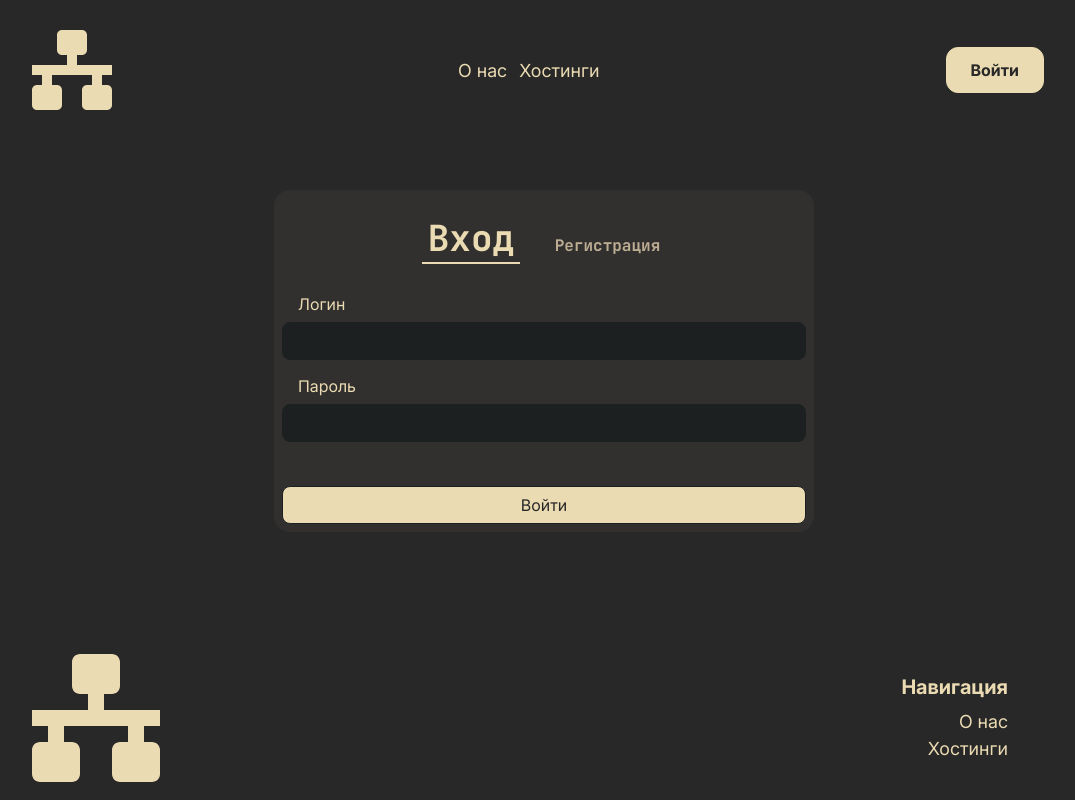
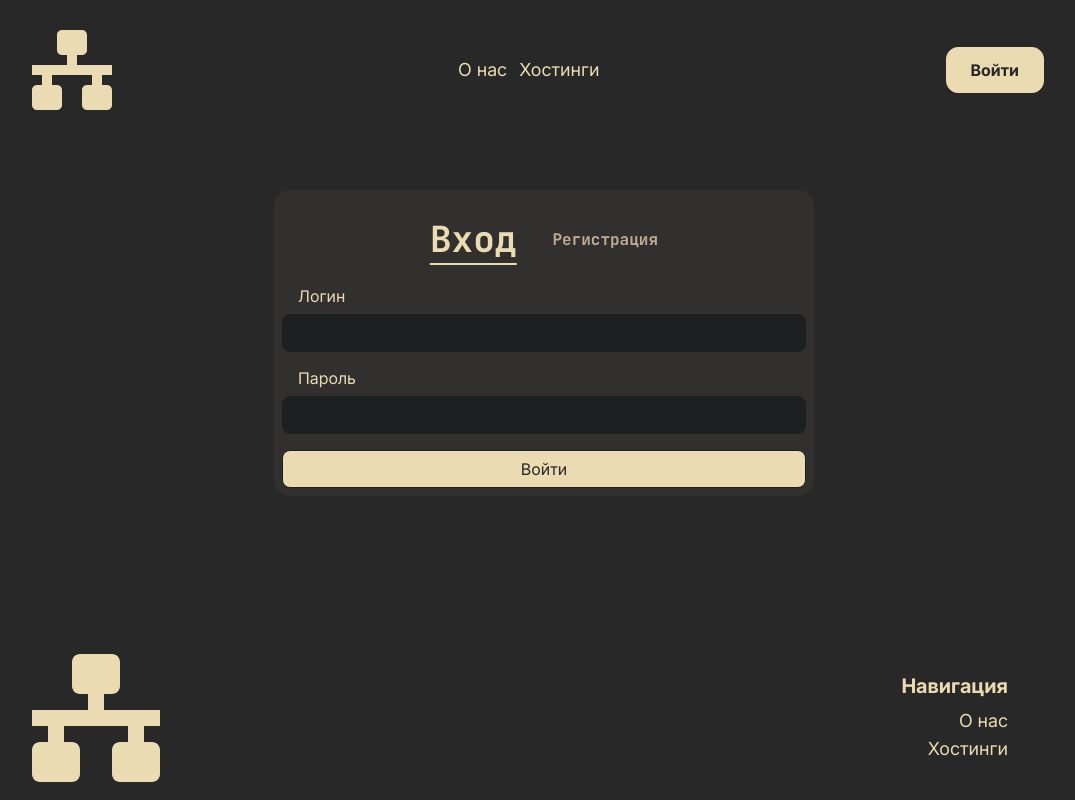
Before and after one commit to mssngtxtrs/course, a PHP site: page /auth in a window 1280 px wide. Shown: the whole page, without its empty margins (96-1171 px from the left). Run offline with PHP 8.4, Linux system fonts and the light colour scheme; data that the repository does not hold is empty.

Commit message:
Improved styling and auth forms

```diff
--- a/media/css/style.css
+++ b/media/css/style.css
@@ -193,7 +193,7 @@ footer nav {
     align-items: end;
 }
 
-header a.auth {
+header .account-nav {
     margin-right: 12px;
 }
 
@@ -254,7 +254,7 @@ p {
 }
 
 a {
-    transition: color 0.3s;
+    transition: color .3s;
 }
 
 a.button,
@@ -263,7 +263,7 @@ button.button {
     padding: var(--button-padding);
     text-decoration: none;
     border-radius: var(--radius-level1);
-    transition: background-color 0.3s;
+    transition: background-color .3s;
     background: var(--background-raise);
     color: var(--foreground);
     border: 1px solid var(--background-raise);
@@ -272,14 +272,14 @@ button.button {
 }
 
 a.button:hover,
-b.button:hover {
+button.button:hover {
     background: var(--background-raise2);
     border-color: var(--background-raise2);
     color: var(--foreground);
 }
 
 a.button:active,
-b.button:active {
+button.button:active {
     background: var(--background-lower);
     border-color: var(--background-lower);
     color: var(--foreground);
@@ -329,13 +329,37 @@ button.button.urgent:active {
 a.header-nav-link:hover,
 a.footer-nav-link:hover {
     color: var(--foreground-raise);
-    text-decoration: underline;
 }
 
 a.header-nav-link:active,
 a.footer-nav-link:active {
     color: var(--foreground-lower);
-    text-decoration: underline;
+}
+
+a.header-nav-link::after,
+a.footer-nav-link::after {
+    content: '';
+    display: block;
+    position: relative;
+    left: 50%;
+    width: 0;
+    height: 1px;
+    transition: width .3s, left .3s, background-color .3s;
+    transform: translateX(-50%);
+    z-index: 1;
+    background: var(--foreground);
+}
+
+a.header-nav-link:hover::after,
+a.footer-nav-link:hover::after {
+    width: 100%;
+    background: var(--foreground-raise);
+}
+
+a.header-nav-link:active::after,
+a.footer-nav-link:active::after {
+    width: 100%;
+    background: var(--foreground-lower);
 }
 
 
@@ -459,7 +483,7 @@ a.footer-nav-link:active {
     width: 100%;
     display: flex;
     justify-content: space-between;
-    align-items: center;
+    align-items: start;
 }
 
 #auth .input {
@@ -473,7 +497,7 @@ a.footer-nav-link:active {
 }
 
 #auth form label {
-    margin: 16px 0 8px 16px;
+    margin: 8px 0 8px 16px;
 }
 
 #auth input {
@@ -516,8 +540,6 @@ a.footer-nav-link:active {
 #auth #reg .row:last-of-type .input {
     flex-direction: row;
     align-items: center;
-    /* margin: 10px 0 10px 0; */
-    margin-top: 10px;
 }
 
 #auth #reg .row:last-of-type label {
@@ -547,7 +569,7 @@ a.footer-nav-link:active {
 }
 
 #auth input[type="submit"] {
-    margin-top: calc(20px + 16px + 8px);
+    margin-top: calc(8px);
     width: 100%;
     background: var(--foreground);
     color: var(--background);
@@ -561,21 +583,19 @@ a.footer-nav-link:active {
     background: var(--foreground-lower);
 }
 
+#auth span {
+    color: var(--destructive);
+    margin: 8px 16px 0 16px;
+}
+
 #auth .auth-switcher {
+    display: flex;
     width: fit-content;
     margin: 0 auto;
     padding-top: 24px;
     padding-bottom: 4px;
     height: calc(80px - 24px - 4px);
-}
-
-#auth .auth-switcher .button-wrap {
-    display: inline-block;
-    margin-left: 24px;
-}
-
-#auth .auth-switcher .button-wrap:first-child {
-    margin-left: 0;
+    gap: 24px;
 }
 
 #auth .auth-switcher button {
@@ -585,9 +605,7 @@ a.footer-nav-link:active {
     font-family: "JetBrains Mono", "Courier New", Courier, monospace;
     font-size: var(--font-size-subheadings);
     font-weight: 700;
-    padding-top: 14.5px;
-    padding-bottom: 14.5px;
-    margin-bottom: 2px;
+    height: 100%;
     transition:
         font-size .3s,
         padding .3s;
@@ -595,17 +613,38 @@ a.footer-nav-link:active {
 
 #auth .auth-switcher button:hover {
     color: var(--foreground-lower);
-    padding-top: calc(14.5px / 2);
-    padding-bottom: calc(14.5px / 2);
     font-size: calc(var(--font-size-subheadings) + (var(--font-size-heading2) - var(--font-size-subheadings)) / 2);
 }
 
 #auth .auth-switcher button.opened {
     color: var(--foreground);
     font-size: var(--font-size-heading2);
-    border-bottom: 2px solid var(--foreground);
-    padding-top: 0;
-    padding-bottom: 0;
+}
+
+#auth .auth-switcher button::after {
+    content: '';
+    display: block;
+    position: relative;
+    left: 50%;
+    width: 0;
+    height: 2px;
+    transition: width .3s, left .3s;
+    transform: translateX(-50%);
+    z-index: 1;
+    background: var(--foreground-lower2);
+}
+
+#auth .auth-switcher button.opened::after,
+#auth .auth-switcher button:hover::after {
+    width: 100%;
+}
+
+#auth .auth-switcher button:hover::after {
+    background: var(--foreground-lower);
+}
+
+#auth .auth-switcher button.opened::after {
+    background: var(--foreground);
 }
 
 
--- a/media/js/auth.js
+++ b/media/js/auth.js
@@ -1,5 +1,19 @@
+function checkPasswords() {
+    const pass = document.getElementById('password');
+    const confirm = document.getElementById('confirm');
+
+    if (pass.value !== confirm.value) {
+        confirm.setCustomValidity('Пароли не совпадают');
+    } else {
+        confirm.setCustomValidity('');
+    }
+}
+
+
+
 const buttons = document.querySelectorAll('.auth-switcher button');
 const forms = document.querySelectorAll('.forms form');
+const inputs = document.querySelectorAll('form input');
 
 buttons.forEach(btn => {
     btn.addEventListener('click', () => {
@@ -13,5 +27,16 @@ buttons.forEach(btn => {
     });
 });
 
+inputs.forEach(input => {
+    input.addEventListener('input', () => {
+        const error_span = input.nextElementSibling;
+        if (!input.validity.valid) {
+            error_span.innerHTML = input.getAttribute('title');
+        } else {
+            error_span.innerHTML = '';
+        }
+    });
+});
+
 forms[0].style.display = 'flex';
 buttons[0].classList.add('opened');
--- a/templates/auth.html
+++ b/templates/auth.html
@@ -14,13 +14,27 @@
                 <div class="row">
                     <div class="input">
                         <label for="login">Логин</label>
-                        <input type="text" name="login" required>
+                        <input
+                            type="text"
+                            name="login"
+                            required
+                            title="5–30 символов: латиница, цифры, нижнее подчёркивание"
+                            pattern="^[A-Za-z0-9_]{5,30}$"
+                        >
+                        <span></span>
                     </div>
                 </div>
                 <div class="row">
                     <div class="input">
                         <label for="password">Пароль</label>
-                        <input type="password" name="password" required>
+                        <input
+                            type="password"
+                            name="password"
+                            required
+                            title="8–30 символов. Минимум: 1 цифра, 1 заглавная буква. Только латиница, цифры и '_'"
+                            pattern="^(?=.*[A-Z])(?=.*\d)[A-Za-z0-9_]{8,30}$"
+                        >
+                        <span></span>
                     </div>
                 </div>
                 <input type="submit" class="button urgent" value="Войти">
@@ -30,35 +44,77 @@
                 <div class="row">
                     <div class="input">
                         <label for="name">Имя</label>
-                        <input type="text" name="firstName" required>
+                        <input
+                            type="text"
+                            name="firstName"
+                            required
+                            title="Только буквы: латиница и кириллица"
+                            pattern="^[A-Za-zА-Яа-яЁё]+$"
+                        >
+                        <span></span>
                     </div>
                     <div class="input">
                         <label for="surname">Фамилия</label>
-                        <input type="text" name="lastName" required>
+                        <input
+                            type="text"
+                            name="lastName"
+                            required
+                            title="Только буквы: латиница и кириллица"
+                            pattern="^[A-Za-zА-Яа-яЁё]+$"
+                        >
+                        <span></span>
                     </div>
                 </div>
                 <div class="row">
                     <div class="input">
                         <label for="login">Логин</label>
-                        <input type="text" name="login" required>
+                        <input
+                            type="text"
+                            name="login"
+                            required
+                            title="8–30 символов: латиница, цифры, нижнее подчёркивание"
+                            pattern="^[A-Za-z0-9_]{5,30}$"
+                        >
+                        <span></span>
                     </div>
                 </div>
                 <div class="row">
                     <div class="input">
                         <label for="email">Почта</label>
-                        <input type="email" name="email" required>
+                        <input
+                            type="email"
+                            name="email"
+                            title="Почта должна содержать @"
+                            required
+                        >
+                        <span></span>
                     </div>
                 </div>
                 <div class="row">
                     <div class="input">
                         <label for="password">Пароль</label>
-                        <input type="password" name="password" required>
+                        <input
+                            type="password"
+                            name="password"
+                            required
+                            title="8–30 символов. Минимум: 1 цифра, 1 заглавная буква. Только латиница, цифры и _"
+                            pattern="^(?=.*[A-Z])(?=.*\d)[A-Za-z0-9_]{8,30}$"
+                        >
+                        <span></span>
                     </div>
                 </div>
                 <div class="row">
                     <div class="input">
                         <label for="password-confirm">Подтвердите пароль</label>
-                        <input type="password" name="password-confirm" required>
+                        <input
+                            type="password"
+                            name="password-confirm"
+                            required
+                            title="Пароль должен совпадать"
+                            pattern="^(?=.*[A-Z])(?=.*\d)[A-Za-z0-9_]{8,30}$"
+                            oninput="checkPasswords()"
+                        >
+                        <span></span>
                     </div>
                 </div>
                 <div class="row">
```
